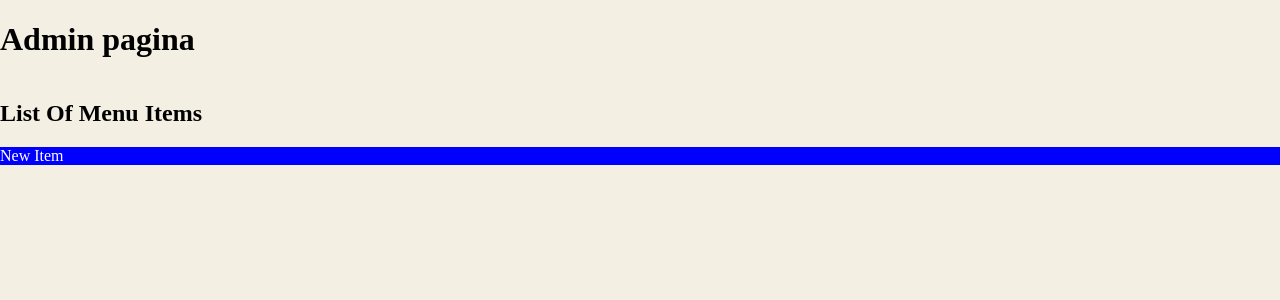
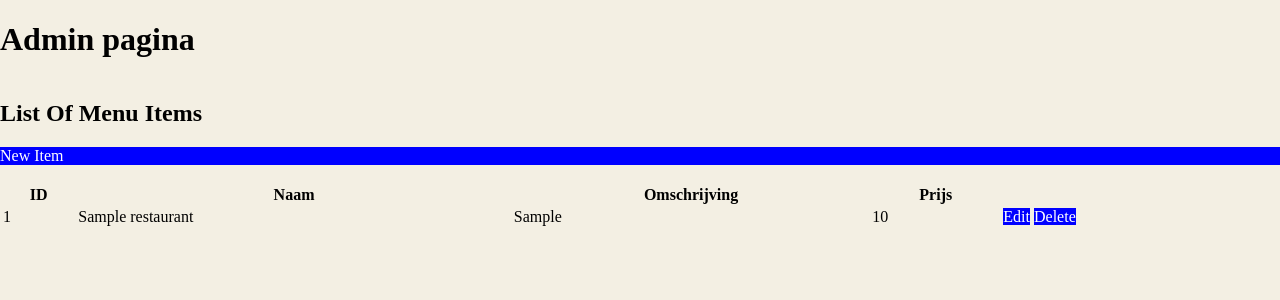
Before and after one commit to J0C0M/WebApp1JB, a PHP site: page /admin.php in a window 1280 px wide. Shown: the top 300 px of the page. Run offline with PHP 8.4, Linux system fonts and the light colour scheme; the visitor is signed in with stand-in values (Sample User, id 1); tables that the repository leaves empty or names only in its code hold one stand-in row (values such as "Sample post"); some web fonts are replaced.

Commit message:
create file other css changes and admin page update

```diff
--- a/admin.php
+++ b/admin.php
@@ -23,9 +23,42 @@
 <body>
     <h1>Admin pagina</h1>
     <h2>List Of Menu Items</h2>
-    <a class="btn" href="/" role="button">New Item</a>
-    <ul>
+    <a class="btn" href="/html/create.php" role="button">New Item</a>
+    <br>
+    <table class="table">
+        <thead>
+            <tr>
+                <th>ID</th>
+                <th>Naam</th>
+                <th>Omschrijving</th>
+                <th>Prijs</th>
+            </tr>
+        </thead>
+        <tbody>
+            <?php
 
-    </ul>
+            include("conn.php");
+
+            $sql = "SELECT * FROM restaurant";
+            $stmt = $connection->query($sql);
+
+            while($restaurant = $stmt->fetch()) {
+                echo "
+                <tr class='menukaart'>
+                    <td>$restaurant[id]</td>
+                    <td>$restaurant[name]</td>
+                    <td>$restaurant[discription] </td>
+                    <td>$restaurant[price]</td>
+                    <td>
+                        <a class='btn' href='/html/edit.php?id=$restaurant[id]'>Edit</a>
+                        <a class='btn' href='/html/delete.php?id=$restaurant[id]'>Delete</a>
+                    </td>
+                </tr>
+                ";
+            }
+            ?>
+
+        </tbody>
+    </table>
 </body>
 </html>
--- a/css/pannenkoeken.css
+++ b/css/pannenkoeken.css
@@ -95,6 +95,13 @@ html, body {
     width: 100%;
 }
 
+.admin-pag {
+    display: flex;
+    justify-content: center;
+    align-items: center;
+    margin: 30px;
+}
+
 
 
 /*placeholder*/
--- a/login.php
+++ b/login.php
@@ -37,8 +37,6 @@ if (isset($_POST["login"])) {
             <div>
                 <input type="submit" name="login" value="login">
             </div>
-            <a href="register.php">Register</a>
-
         </form>
 
 
```
Also changed, not shown: create.php (added, +28 -0 lines).
